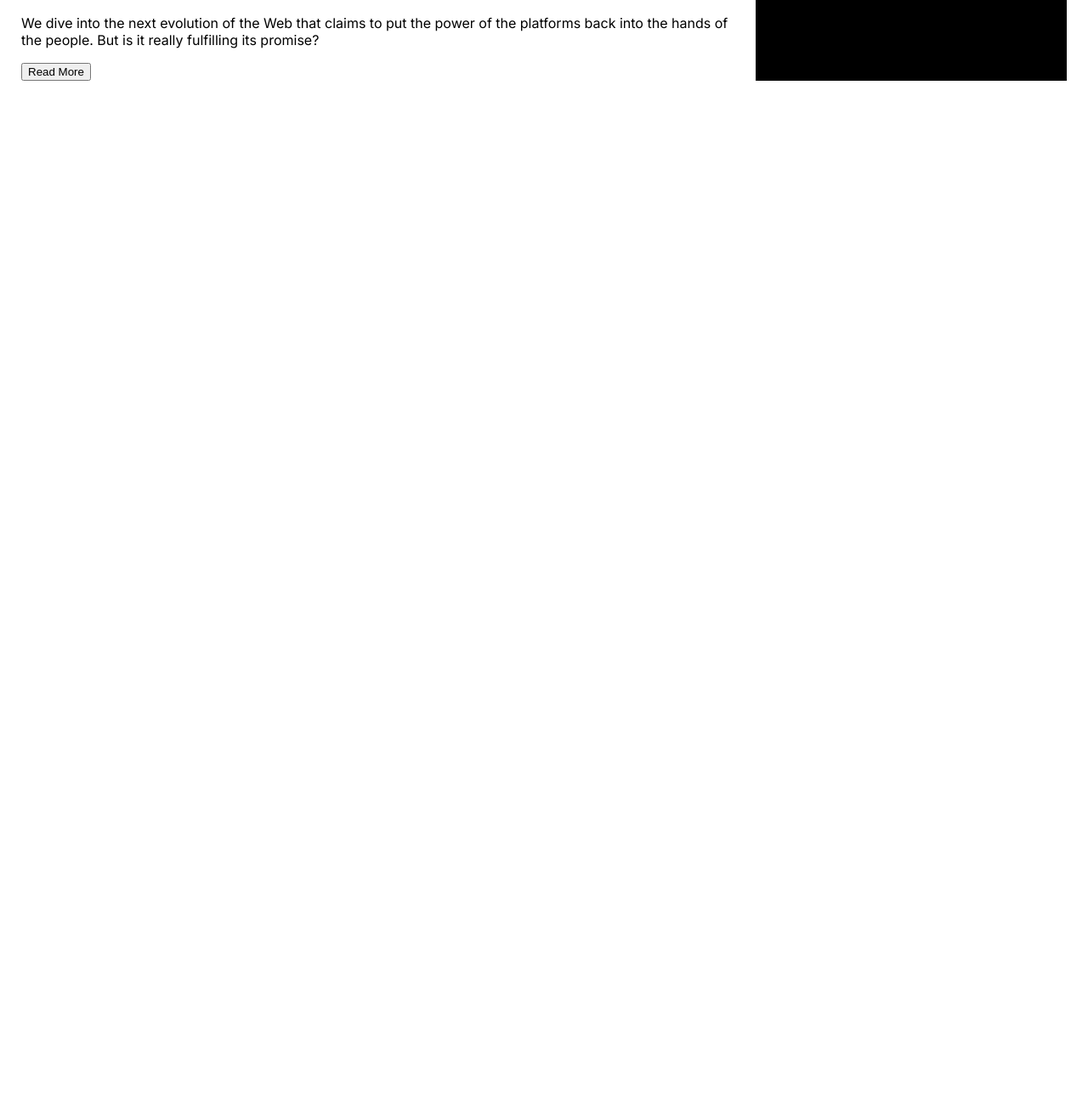
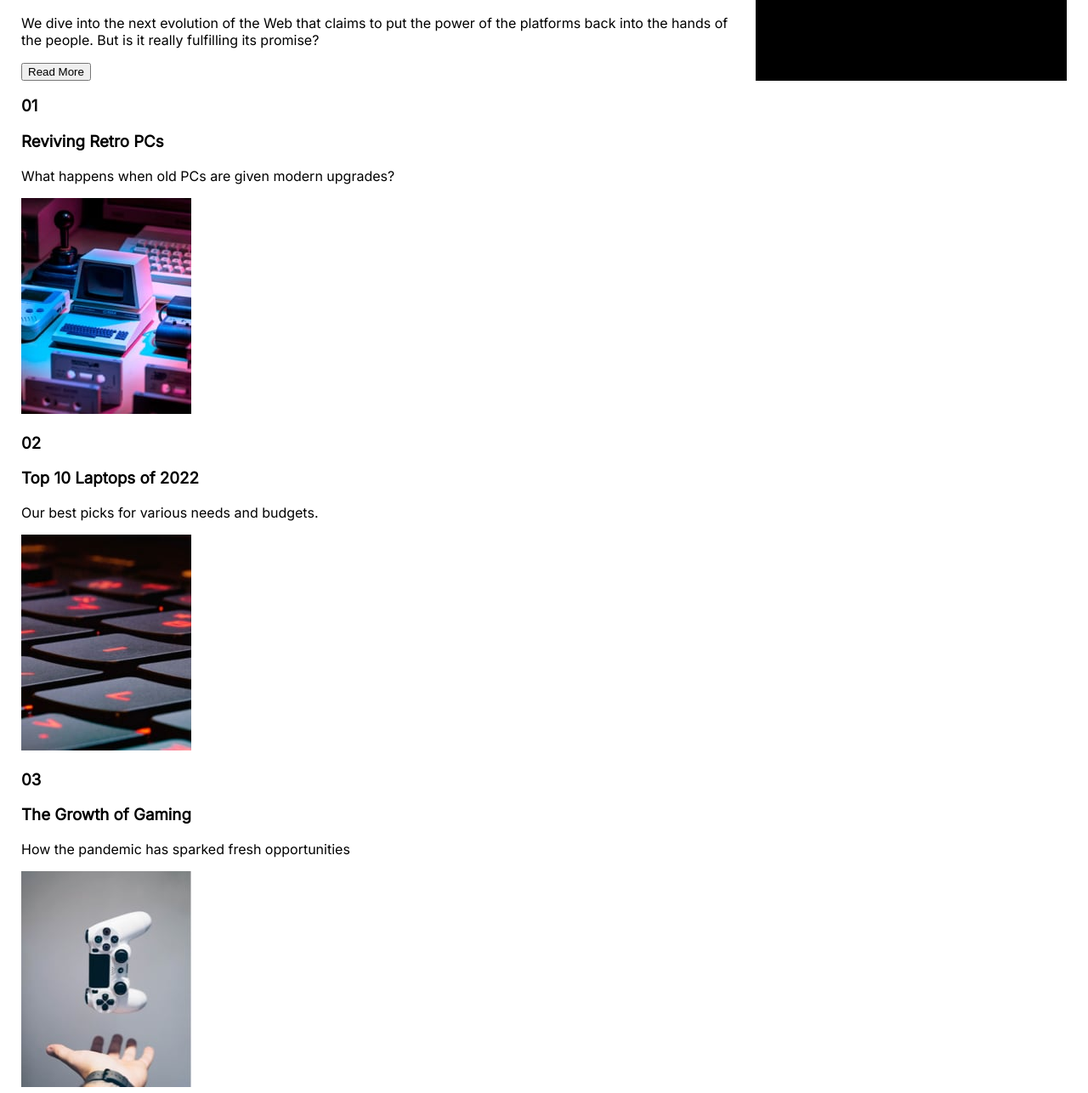
Before and after one commit to SadorDev/W-news, a plain HTML site: page index.html in a window 1280 px wide. Shown: the part 510-1796 px from the top of the page at 85% size. Before the commit the page ends 800 px from the top, so only its background shows below. Drawn offline with Linux system fonts and the light colour scheme; a script that the page names is missing.

Commit message:
Added second main content

```diff
--- a/index.html
+++ b/index.html
@@ -38,6 +38,7 @@
     <div class="main-container">
       <div class="left-grid">
         <img src="assets/images/image-web-3-desktop.jpg" alt="headline-image">
+
         <div class="bottom-left-grid">
           <h1> The Bright Future of Web 3.0?</h1>
           <p> We dive into the next evolution of the Web
@@ -67,6 +68,30 @@
       </div>
     </div>
     <div class="second-container">
+      <aside>
+        <section>
+          <div class="second-grid">
+            <h3>01</h3>
+            <h3>Reviving Retro PCs</h3>
+            <p> What happens when old PCs are given modern upgrades? </p>
+            <img src="assets\images\image-retro-pcs.jpg" alt="Retro" />
+          </div>
+
+          <div class="second-grid">
+            <h3>02</h3>
+            <h3>Top 10 Laptops of 2022</h3>
+            <p> Our best picks for various needs and budgets. </p>
+            <img src="assets\images\image-top-laptops.jpg" alt="Retro" />
+          </div>
+
+          <div class="second-grid">
+            <h3>03</h3>
+            <h3>The Growth of Gaming</h3>
+            <p> How the pandemic has sparked fresh opportunities </p>
+            <img src="assets\images\image-gaming-growth.jpg" alt="Retro" />
+          </div>
+        </section>
+      </aside>
 
 
     </div>
```
